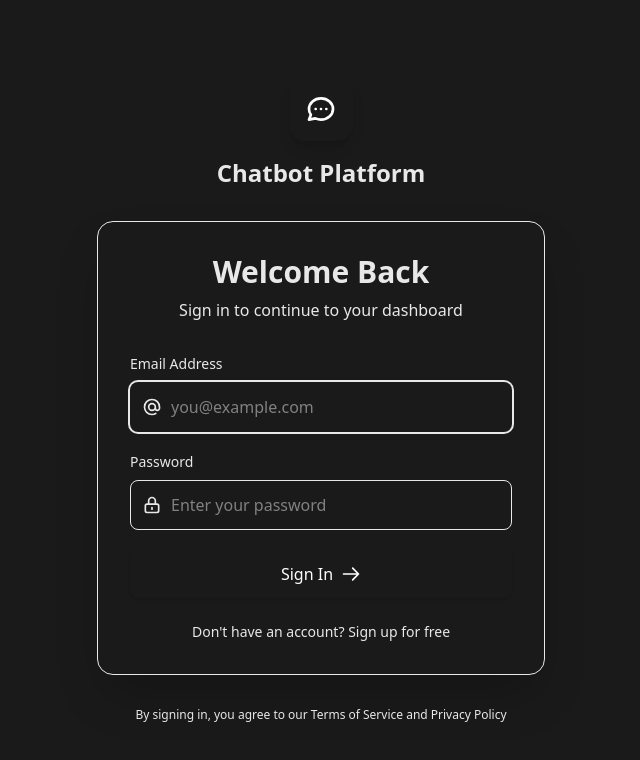
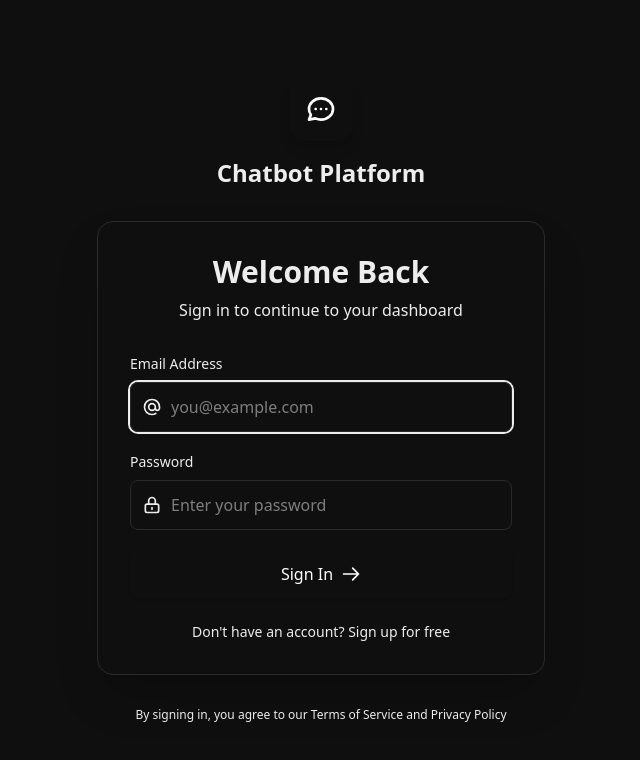
Before and after one commit to jilango/AI-Chatbot-Platform, a Next.js app in the folder frontend/: page /login in a window 1280 px wide. Shown: the top 760 px of the page, without its empty margins (319-959 px from the left). Built offline with nearby package versions, Linux system fonts and the light colour scheme; no server answers.

Commit message:
fix: resolve theme toggle hydration and soften dark mode colors

```diff
--- a/frontend/app/globals.css
+++ b/frontend/app/globals.css
@@ -1,71 +1,67 @@
 @import "tailwindcss";
 
-:root,
-:root.light {
-  /* Light mode - Clean and professional with depth */
-  --background: #f5f5f5;
-  --foreground: #1a1a1a;
-  --primary: #0066ff;
-  --primary-hover: #0052cc;
+:root {
+  /* Light mode - Professional and easy on the eyes */
+  --background: #fafafa;
+  --foreground: #18181b;
+  --primary: #2563eb;
+  --primary-hover: #1d4ed8;
   --secondary: #6366f1;
-  --accent: #ff6b35;
-  --muted: #e8e8e8;
-  --muted-foreground: #6b6b6b;
-  --border: #c8c8c8;
+  --accent: #f59e0b;
+  --muted: #f4f4f5;
+  --muted-foreground: #71717a;
+  --border: #e4e4e7;
   --input: #ffffff;
-  --ring: #0066ff;
+  --ring: #2563eb;
   --card: #ffffff;
-  --card-foreground: #1a1a1a;
+  --card-foreground: #18181b;
   --popover: #ffffff;
-  --popover-foreground: #1a1a1a;
-  --shadow-sm: 0 1px 2px 0 rgb(0 0 0 / 0.05);
-  --shadow: 0 1px 3px 0 rgb(0 0 0 / 0.1), 0 1px 2px -1px rgb(0 0 0 / 0.1);
-  --shadow-md: 0 4px 6px -1px rgb(0 0 0 / 0.1), 0 2px 4px -2px rgb(0 0 0 / 0.1);
-  --shadow-lg: 0 10px 15px -3px rgb(0 0 0 / 0.1), 0 4px 6px -4px rgb(0 0 0 / 0.1);
+  --popover-foreground: #18181b;
 }
 
-:root.dark {
-  /* Dark mode - Warm grays with visible grey borders */
-  --background: #1a1a1a;
-  --foreground: #e8e8e8;
-  --primary: #3b9eff;
-  --primary-hover: #66b3ff;
-  --secondary: #9d7ff5;
-  --accent: #ff8c42;
-  --muted: #2a2a2a;
-  --muted-foreground: #9a9a9a;
-  --border: #404040;
-  --input: #242424;
-  --ring: #3b9eff;
-  --card: #232323;
-  --card-foreground: #e8e8e8;
-  --popover: #282828;
-  --popover-foreground: #e8e8e8;
-  --shadow-sm: 0 1px 2px 0 rgb(0 0 0 / 0.3);
-  --shadow: 0 2px 4px 0 rgb(0 0 0 / 0.4), 0 1px 2px -1px rgb(0 0 0 / 0.3);
-  --shadow-md: 0 4px 8px -1px rgb(0 0 0 / 0.5), 0 2px 4px -2px rgb(0 0 0 / 0.4);
-  --shadow-lg: 0 10px 20px -3px rgb(0 0 0 / 0.6), 0 4px 8px -4px rgb(0 0 0 / 0.5);
+.dark {
+  /* Dark mode - Very soft, comfortable colors inspired by modern IDEs */
+  --background: #0f0f0f;
+  --foreground: #ededed;
+  --primary: #3b82f6;
+  --primary-hover: #60a5fa;
+  --secondary: #8b5cf6;
+  --accent: #f59e0b;
+  --muted: #1c1c1c;
+  --muted-foreground: #a1a1aa;
+  --border: #2a2a2a;
+  --input: #1a1a1a;
+  --ring: #3b82f6;
+  --card: #161616;
+  --card-foreground: #ededed;
+  --popover: #1a1a1a;
+  --popover-foreground: #ededed;
+}
+
+* {
+  border-color: var(--border);
 }
 
 body {
   background-color: var(--background);
   color: var(--foreground);
+  transition: background-color 0.3s ease, color 0.3s ease;
 }
 
-/* Custom scrollbar - modern and subtle */
+/* Custom scrollbar - adapts to theme */
 ::-webkit-scrollbar {
-  width: 12px;
-  height: 12px;
+  width: 10px;
+  height: 10px;
 }
 
 ::-webkit-scrollbar-track {
-  background-color: var(--muted);
+  background-color: var(--background);
 }
 
 ::-webkit-scrollbar-thumb {
   background-color: var(--muted-foreground);
-  border-radius: 6px;
-  border: 3px solid var(--muted);
+  border-radius: 9999px;
+  border: 2px solid var(--background);
 }
 
 ::-webkit-scrollbar-thumb:hover {
@@ -74,27 +70,7 @@ body {
 
 /* Smooth transitions for theme changes */
 * {
-  transition: background-color 0.2s ease, border-color 0.2s ease, box-shadow 0.2s ease;
+  transition-property: background-color, border-color, color;
+  transition-duration: 0.2s;
+  transition-timing-function: ease;
 }
-
-/* Only transition color for elements without explicit color classes */
-:where(:not([class*="text-"])) {
-  transition: color 0.2s ease;
-}
-
-/* Utility classes for shadows */
-.shadow-custom {
-  box-shadow: var(--shadow);
-}
-
-.shadow-custom-sm {
-  box-shadow: var(--shadow-sm);
-}
-
-.shadow-custom-md {
-  box-shadow: var(--shadow-md);
-}
-
-.shadow-custom-lg {
-  box-shadow: var(--shadow-lg);
-}
--- a/frontend/app/layout.tsx
+++ b/frontend/app/layout.tsx
@@ -26,7 +26,7 @@ export default function RootLayout({
   return (
     <html lang="en" suppressHydrationWarning>
       <body
-        className={`${geistSans.variable} ${geistMono.variable} antialiased bg-background text-foreground`}
+        className={`${geistSans.variable} ${geistMono.variable} antialiased`}
       >
         <ThemeProvider>{children}</ThemeProvider>
       </body>
--- a/frontend/components/ThemeProvider.tsx
+++ b/frontend/components/ThemeProvider.tsx
@@ -7,34 +7,22 @@ export default function ThemeProvider({ children }: { children: React.ReactNode
   const [mounted, setMounted] = useState(false);
   const theme = useThemeStore((state) => state.theme);
 
-  // Initialize theme on mount
   useEffect(() => {
     setMounted(true);
-    const root = window.document.documentElement;
-    const storedTheme = localStorage.getItem('theme-storage');
-    if (storedTheme) {
-      try {
-        const parsed = JSON.parse(storedTheme);
-        const initialTheme = parsed.state?.theme || 'dark';
-        root.classList.remove('light', 'dark');
-        root.classList.add(initialTheme);
-      } catch (e) {
-        root.classList.add('dark');
-      }
-    } else {
-      root.classList.add('dark');
-    }
   }, []);
 
-  // Update theme when it changes
   useEffect(() => {
     if (mounted) {
       const root = window.document.documentElement;
       root.classList.remove('light', 'dark');
       root.classList.add(theme);
-      document.body.style.colorScheme = theme;
     }
   }, [theme, mounted]);
 
+  // Prevent flash of unstyled content
+  if (!mounted) {
+    return <>{children}</>;
+  }
+
   return <>{children}</>;
 }
--- a/frontend/components/ThemeToggle.tsx
+++ b/frontend/components/ThemeToggle.tsx
@@ -34,7 +34,7 @@ export default function ThemeToggle() {
   return (
     <button
       onClick={toggleTheme}
-      className="p-2 rounded-lg border border-border bg-card hover:bg-muted transition-all shadow-custom-sm hover:shadow-custom"
+      className="p-2 rounded-lg border border-border bg-card hover:bg-muted transition-all"
       aria-label="Toggle theme"
       title={`Switch to ${theme === 'light' ? 'dark' : 'light'} mode`}
     >
--- a/frontend/components/chat/MessageBubble.tsx
+++ b/frontend/components/chat/MessageBubble.tsx
@@ -33,7 +33,7 @@ export default function MessageBubble({ role, content, timestamp, isLatest }: Me
         {/* Avatar */}
         {!isUser && (
           <div className="flex-shrink-0 w-10 h-10 rounded-full bg-primary flex items-center justify-center shadow-lg">
-            <svg className="w-5 h-5 text-white dark:text-white" fill="none" viewBox="0 0 24 24" stroke="currentColor">
+            <svg className="w-5 h-5 text-white" fill="none" viewBox="0 0 24 24" stroke="currentColor">
               <path strokeLinecap="round" strokeLinejoin="round" strokeWidth={2} d="M8 12h.01M12 12h.01M16 12h.01M21 12c0 4.418-4.03 8-9 8a9.863 9.863 0 01-4.255-.949L3 20l1.395-3.72C3.512 15.042 3 13.574 3 12c0-4.418 4.03-8 9-8s9 3.582 9 8z" />
             </svg>
           </div>
```
Also changed, not shown: frontend/app/dashboard/page.tsx (+18 -18 lines).
